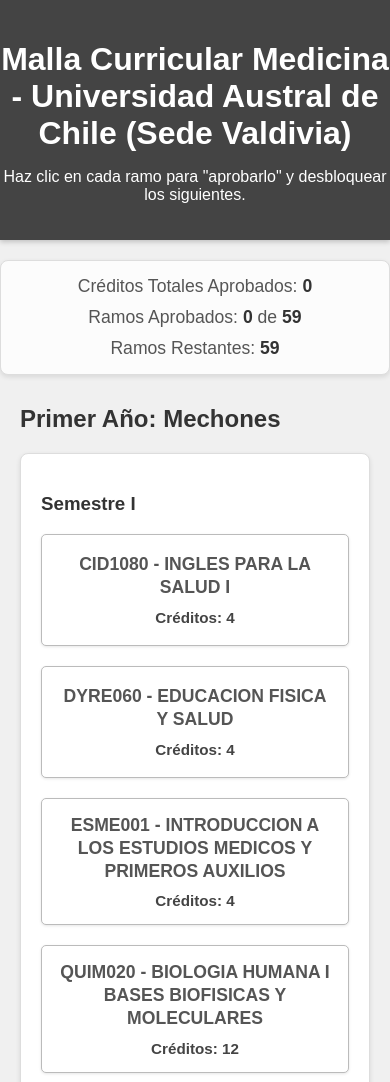
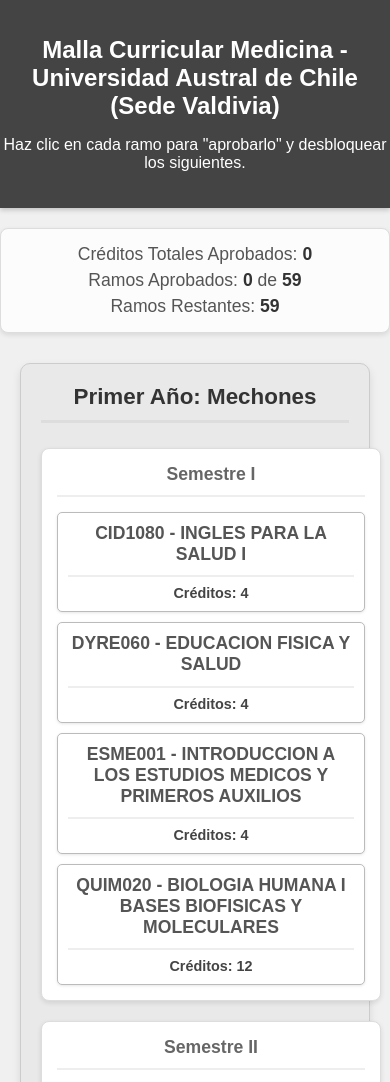
Before and after one commit to Chispiwi/mayamed, a plain HTML site: page index.html in a window 390 px wide. Shown: the top 1082 px of the page. Drawn offline with Linux system fonts and the light colour scheme.

Commit message:
Update estilos.css

```diff
--- a/estilos.css
+++ b/estilos.css
@@ -51,34 +51,63 @@ main {
     padding: 0 20px;
 }
 
+/* Estilos para los bloques de año */
+.año-bloque {
+    background-color: #e9e9e9; /* Un gris un poco más oscuro para el fondo del año */
+    border: 1px solid #ccc;
+    border-radius: 10px;
+    margin-bottom: 40px; /* Más espacio entre años */
+    padding: 20px;
+    box-shadow: 0 4px 8px rgba(0, 0, 0, 0.1);
+}
+
+.año-bloque > h2 {
+    text-align: center;
+    color: #333; /* Color oscuro para el título del año */
+    margin-top: 0;
+    margin-bottom: 25px;
+    font-size: 1.8em;
+    padding-bottom: 10px;
+    border-bottom: 3px solid #ddd; /* Separador para el título del año */
+}
+
+.semestres-en-año {
+    display: flex; /* Para que los semestres se pongan uno al lado del otro */
+    flex-wrap: wrap; /* Permite que se envuelvan si no hay espacio */
+    gap: 20px; /* Espacio entre semestres */
+    justify-content: center; /* Centra los semestres dentro del bloque de año */
+}
+
 .semestre-bloque {
+    flex: 1; /* Permite que los semestres crezcan y ocupen el espacio disponible */
+    min-width: 300px; /* Ancho mínimo para cada semestre antes de envolverse */
     background-color: #fff;
     border: 1px solid #ddd;
     border-radius: 8px;
-    margin-bottom: 30px;
-    padding: 20px;
+    padding: 15px;
     box-shadow: 0 2px 5px rgba(0, 0, 0, 0.1);
 }
 
-.semestre-bloque h2 {
+.semestre-bloque h3 { /* Cambiado de h2 a h3 para los semestres */
     color: #666; /* Gris medio */
     border-bottom: 2px solid #eee;
     padding-bottom: 10px;
     margin-top: 0;
-    margin-bottom: 20px;
+    margin-bottom: 15px;
+    text-align: center;
 }
 
 .ramos-container {
     display: grid;
-    grid-template-columns: repeat(auto-fill, minmax(280px, 1fr));
-    gap: 20px;
+    grid-template-columns: 1fr; /* Una columna por defecto */
+    gap: 10px; /* Menos espacio entre ramos para optimizar el espacio dentro del semestre */
 }
 
 .ramo {
     background-color: #f8f8f8;
     border: 1px solid #ccc;
     border-radius: 5px;
-    padding: 15px;
+    padding: 10px; /* Menos padding */
     text-align: center;
     cursor: pointer;
     transition: background-color 0.3s ease, border-color 0.3s ease, transform 0.3s ease, box-shadow 0.3s ease;
@@ -87,7 +116,7 @@ main {
     flex-direction: column;
     justify-content: center;
     align-items: center;
-    min-height: 80px;
+    min-height: 70px; /* Un poco menos alto */
 }
 
 .ramo:hover:not(.aprobado):not(.bloqueado) {
@@ -97,16 +126,16 @@ main {
 .ramo h3 {
     margin: 0;
     color: #555;
-    font-size: 1.1em;
-    line-height: 1.3;
+    font-size: 1em; /* Un poco más pequeño */
+    line-height: 1.2;
 }
 
 .ramo p.creditos {
-    margin-top: 10px;
+    margin-top: 8px; /* Menos margen */
     margin-bottom: 0;
     color: #444;
     font-weight: bold;
-    font-size: 0.95em;
+    font-size: 0.9em; /* Más pequeño */
 }
 
 /* Estado APROBADO */
@@ -116,7 +145,6 @@ main {
     color: #216f21;
     cursor: default;
     box-shadow: inset 0 0 5px rgba(59, 139, 59, 0.3);
-    /* pointer-events: none; REMOVED to allow unmarking */
 }
 
 .ramo.aprobado h3,
@@ -151,17 +179,37 @@ main {
     box-shadow: 0 4px 8px rgba(0, 0, 0, 0.15);
 }
 
+/* Media Queries para responsividad */
+@media (max-width: 1024px) {
+    .semestres-en-año {
+        flex-direction: column; /* Apila los semestres en columnas en pantallas medianas */
+        align-items: center; /* Centra los semestres apilados */
+    }
+    .semestre-bloque {
+        width: 80%; /* Ocupa más ancho cuando están apilados */
+        max-width: 400px; /* Limita el ancho máximo */
+    }
+}
+
 @media (max-width: 768px) {
-    .ramos-container {
-        grid-template-columns: repeat(auto-fill, minmax(220px, 1fr));
+    #stats-container {
+        flex-direction: column;
+        gap: 5px;
     }
-    #stats-container {
-        flex-direction: column; /* Apila los elementos en columnas en pantallas pequeñas */
+    .semestre-bloque {
+        min-width: unset; /* Elimina el min-width para pantallas pequeñas */
+        width: 100%; /* Ocupa todo el ancho disponible */
     }
 }
 
 @media (max-width: 480px) {
-    .ramos-container {
-        grid-template-columns: 1fr;
+    header h1 {
+        font-size: 1.5em;
+    }
+    .año-bloque > h2 {
+        font-size: 1.4em;
+    }
+    .semestre-bloque h3 {
+        font-size: 1.1em;
     }
 }
```
